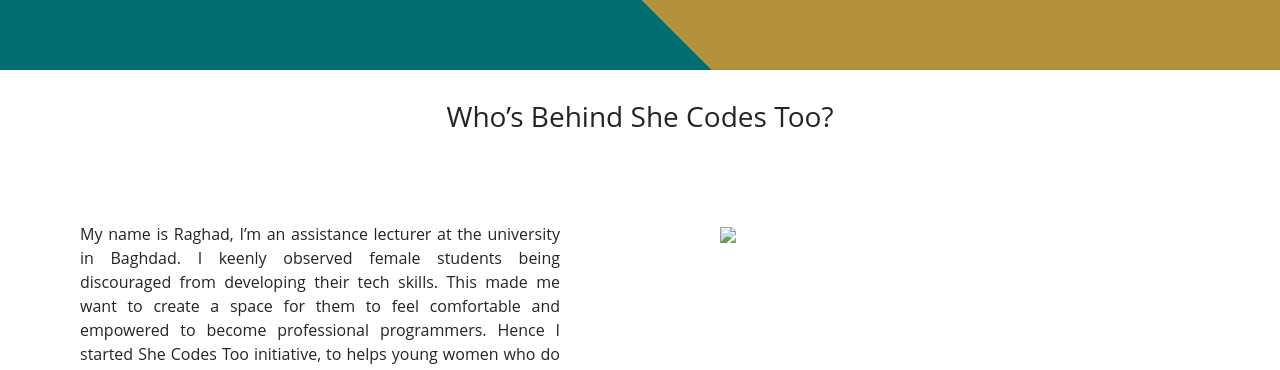
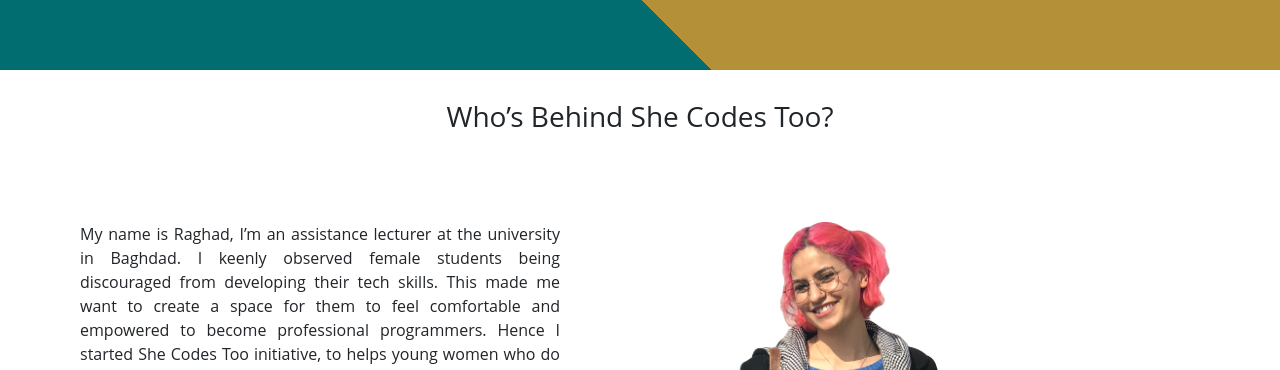
Before and after one commit to sojey20/shecodestoo, a plain HTML site: page about.html in a window 1280 px wide. Shown: the part 430-800 px from the top of the page. Drawn offline with nearby package versions, Linux system fonts and the light colour scheme; the site is published under a folder, as on GitHub Pages, so addresses that start at the root find nothing.

Commit message:
fix img of about

```diff
--- a/about.html
+++ b/about.html
@@ -51,7 +51,7 @@
                         to the program. </p>
                 </div>
                 <div class="behind-sct-image">
-                   <img id="about-img" src="/img/raghad.png">
+                   <img src="./img/raghad.png">
                 </div>
 
             </div>
--- a/index.css
+++ b/index.css
@@ -492,12 +492,12 @@ footer
   padding: 80px;
   box-sizing: border-box;
   flex: 0 50%;
+
 }
-#about-img {
-width: 250px;
-height: auto;
+.behind-sct-image >img{
+  width: 250px;
+  height: auto;
 }
-
 .behind-sct-text {
   padding: 80px;
   box-sizing: border-box;
```
